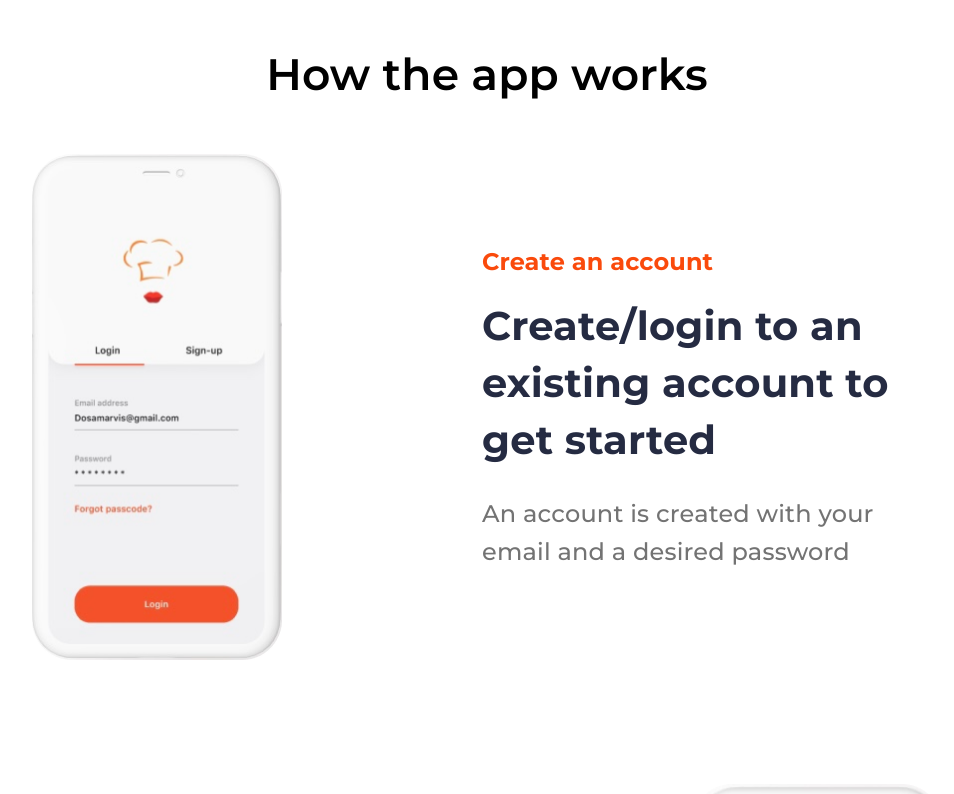
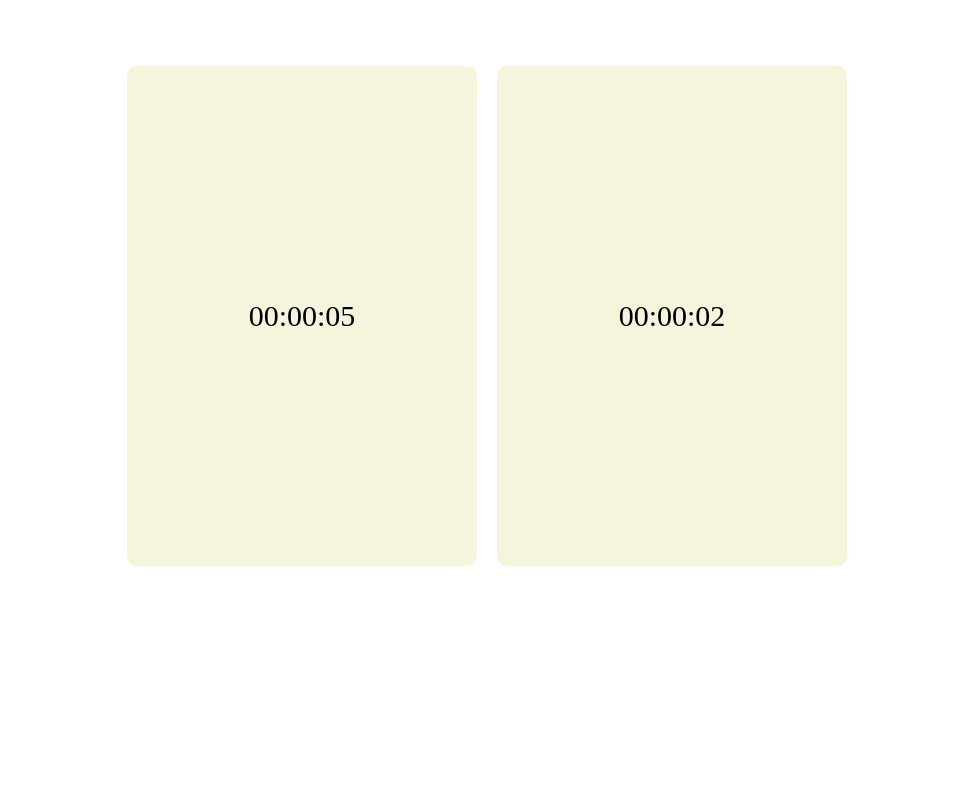
Before and after one commit to YurijCroz/react-hw, a React (Create React App) app: page / in a window 1280 px wide. Shown: the top 794 px of the page, without its empty margins (153-1107 px from the left). Built offline with nearby package versions, Linux system fonts and the light colour scheme.

Commit message:
add Stopwath

```diff
--- a/src/App.js
+++ b/src/App.js
@@ -1,7 +1,9 @@
 import First from "./Components/First";
 import Second from "./Components/Second";
+import Stopwatch from "./Components/Stopwatch";
 import './App.css';
 
+/*
 const firstBlock = {
   img: '../../images/IMG_1.png',
   h3: 'Create an account',
@@ -15,21 +17,29 @@ const secondBlock = {
   h2: 'Shop for your favorites meal as e dey hot.',
   p: 'Shop for your favorite meals or drinks and enjoy while doing it.'
 }
+ */
 
 function App() {
   return (
     <>
-      <div className="container">
-        <h2>How the app works</h2>
-        <First block={firstBlock} />
-        <First block={secondBlock} reverse />
-      </div>
       <div className="container second">
-        <Second start={10} step={2} />
-        <Second start={20} step={3} />
+        <Stopwatch value={5} />
+        <Stopwatch value={5} countdown/>
       </div>
     </>
   );
 }
 
 export default App;
+
+/*
+<div className="container">
+<h2>How the app works</h2>
+<First block={firstBlock} />
+<First block={secondBlock} reverse />
+</div>
+<div className="container second">
+<Second start={10} step={2} />
+<Second start={20} step={3} />
+</div>
+ */
--- /dev/null
+++ b/src/Components/Stopwatch/Stopwatch.module.css
@@ -0,0 +1,16 @@
+
+.stopwatch_container {
+    height: 500px;
+    width: 350px;
+    background-color: beige;
+    border-radius: 10px;
+    display: flex;
+    flex-direction: column;
+    align-items: center;
+    justify-content: space-evenly;
+    margin: 10px;
+}
+
+.stopwatch_container h1 {
+    font-size: 30px;
+}
--- /dev/null
+++ b/src/Components/Stopwatch/index.jsx
@@ -0,0 +1,47 @@
+
+import React, { Component } from 'react';
+import styles from './Stopwatch.module.css';
+
+export default class Stopwatch extends Component {
+  constructor(props) {
+    super(props);
+    this.state = {
+      time: this.props.countdown ? this.props.value : 0,
+      finish: this.props.countdown ? 0 : this.props.value,
+    };
+    this.timerId = null;
+  }
+  next = () => {
+    this.setState({time: this.state.time + 1})
+  }
+  prev = () => {
+    this.setState({time: this.state.time - 1})
+  }
+  stop = () => {
+    clearInterval(this.timerId);
+    this.timerId = null;
+  }
+  start = () => {
+    if(!this.timerId || !this.props.countdown){
+      this.timerId = setInterval(this.next, 1000);
+    }
+    if(!this.timerId || this.props.countdown){
+      this.timerId = setInterval(this.prev, 1000);
+    }
+  }
+  componentDidMount(){
+    this.start();
+  }
+  componentWillUnmount(){
+    this.stop();
+  }
+  render() {
+    const {time, finish} = this.state;
+    if(time === finish) this.stop();
+    return (
+      <section className={styles.stopwatch_container}>
+        <h1>00:00:{time>=10 ? '' : 0}{time}</h1>
+      </section>
+    )
+  }
+}
```
